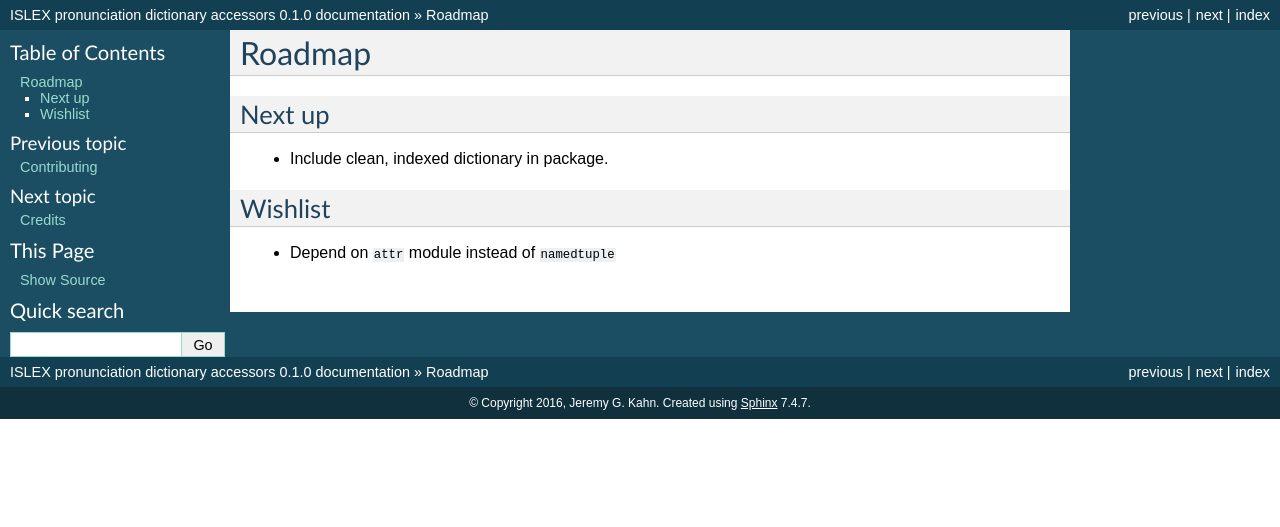
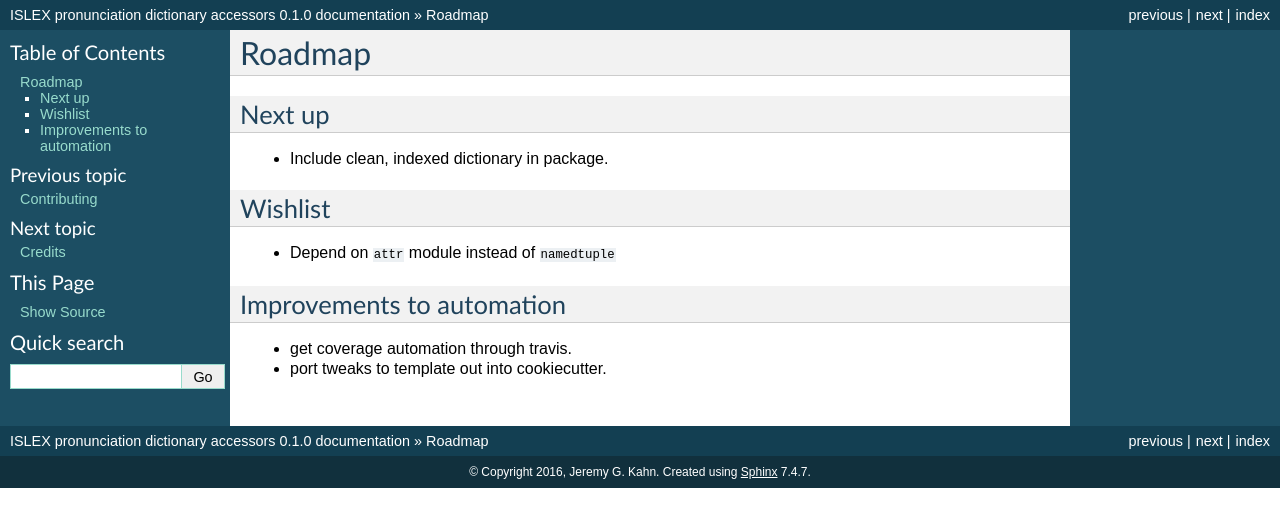
Before and after one commit to jkahn/islex, a Sphinx documentation site: the page built from docs/roadmap.rst, in a window 1280 px wide. Shown: the top 527 px of the page. Built offline with Sphinx 7.4.7, drawn with Linux system fonts in a browser that asks for light colours.

Commit message:
More doc fixes.

```diff
--- a/HISTORY.rst
+++ b/HISTORY.rst
@@ -7,3 +7,4 @@ History
 
 * First release on PyPI.
 * Supported Travis-CI, islex.readthedocs.org, and pyup-ci.org
+* added several tweaks and tuning towards coverage with pytest
--- a/docs/roadmap.rst
+++ b/docs/roadmap.rst
@@ -8,3 +8,8 @@ Next up
 Wishlist
 ^^^^^^^^
 * Depend on ``attr`` module instead of ``namedtuple``
+
+Improvements to automation
+^^^^^^^^^^^^^^^^^^^^^^^^^^
+* get coverage automation through travis.
+* port tweaks to template out into cookiecutter.
```
